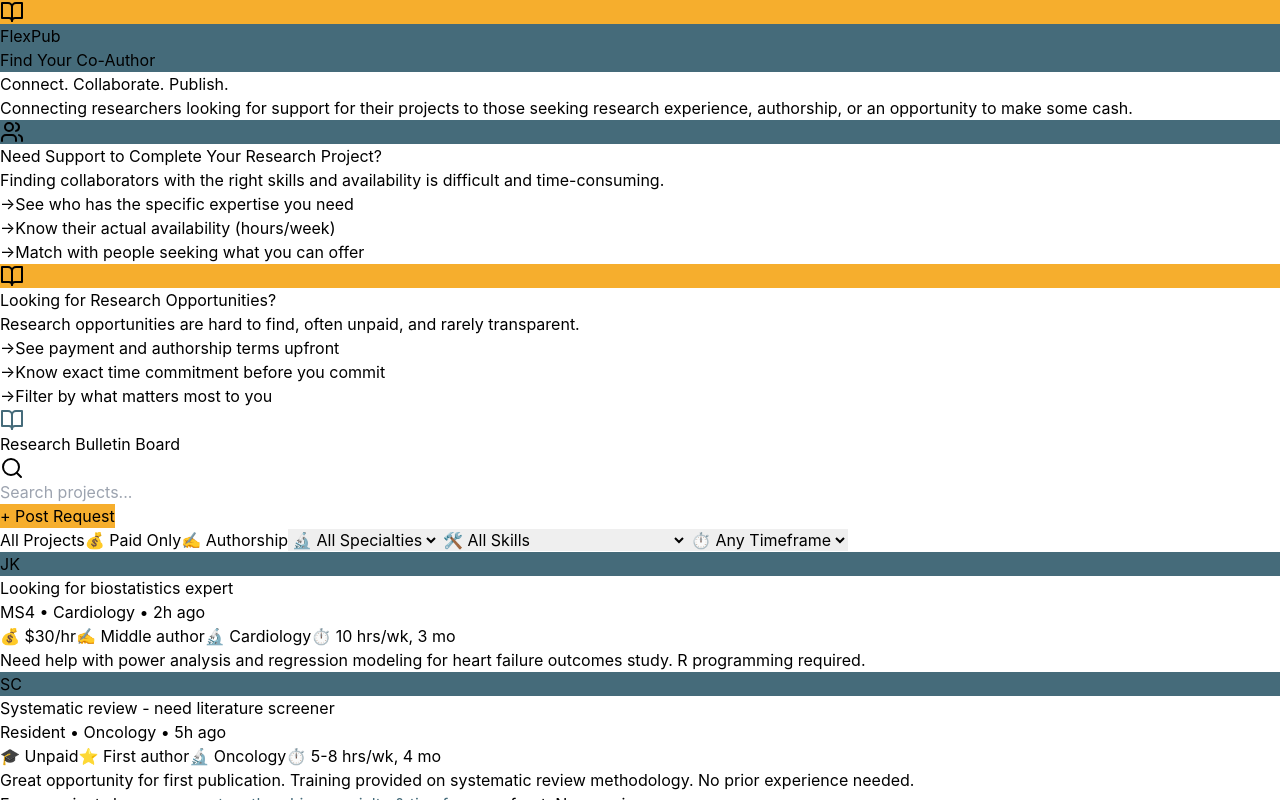
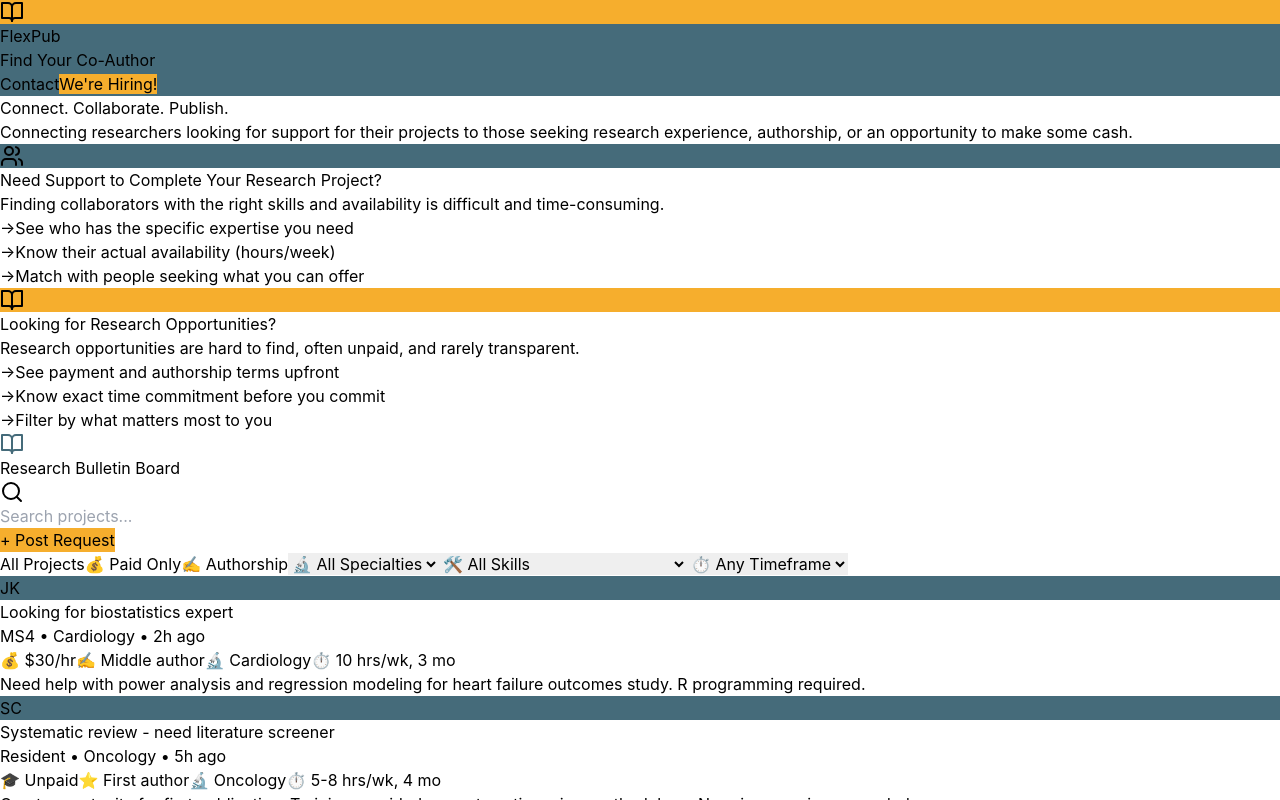
Before and after one commit to Discobelly/flexpub, a React (Vite) app: page / in a window 1280 px wide. Built offline with nearby package versions, Linux system fonts and the light colour scheme.

Commit message:
Add Contact and We're Hiring buttons to header, update match request language

```diff
--- a/src/components/FlexPub.jsx
+++ b/src/components/FlexPub.jsx
@@ -156,7 +156,20 @@
                 <p className="text-sm text-white/80">Find Your Co-Author</p>
               </div>
             </div>
-            <div className="flex items-center gap-6">
+            <div className="flex items-center gap-3">
+              <a
+                href="mailto:hello.flexpub@gmail.com"
+                className="px-4 py-2 bg-white/10 hover:bg-white/20 text-white rounded-lg font-medium text-sm transition-colors border border-white/20"
+              >
+                Contact
+              </a>
+              <a
+                href="mailto:hello.flexpub@gmail.com?subject=Interested in Working at FlexPub&body=Hi! I'm interested in working at FlexPub.%0D%0A%0D%0AWhat I'd like to work on:%0D%0A%0D%0APlease find my resume attached."
+                className="px-4 py-2 text-white rounded-lg font-bold text-sm transition-opacity shadow-md hover:opacity-90"
+                style={{backgroundColor: '#f6ae2d'}}
+              >
+                We're Hiring!
+              </a>
             </div>
           </div>
         </div>
@@ -1031,7 +1044,7 @@
                 </div>
                 <div className="flex items-start gap-3">
                   <div className="w-6 h-6 rounded-full bg-yellow-100 flex items-center justify-center flex-shrink-0 text-blue-800 font-bold text-xs">2</div>
-                  <p><strong>Send match requests</strong> – you get <strong>7 free match requests per month</strong> to connect with the right collaborators</p>
+                  <p><strong>Send match requests</strong> – you get <strong>7 match requests per month</strong> with opportunity to opt for more</p>
                 </div>
                 <div className="flex items-start gap-3">
                   <div className="w-6 h-6 rounded-full bg-yellow-100 flex items-center justify-center flex-shrink-0 text-blue-800 font-bold text-xs">3</div>
```
